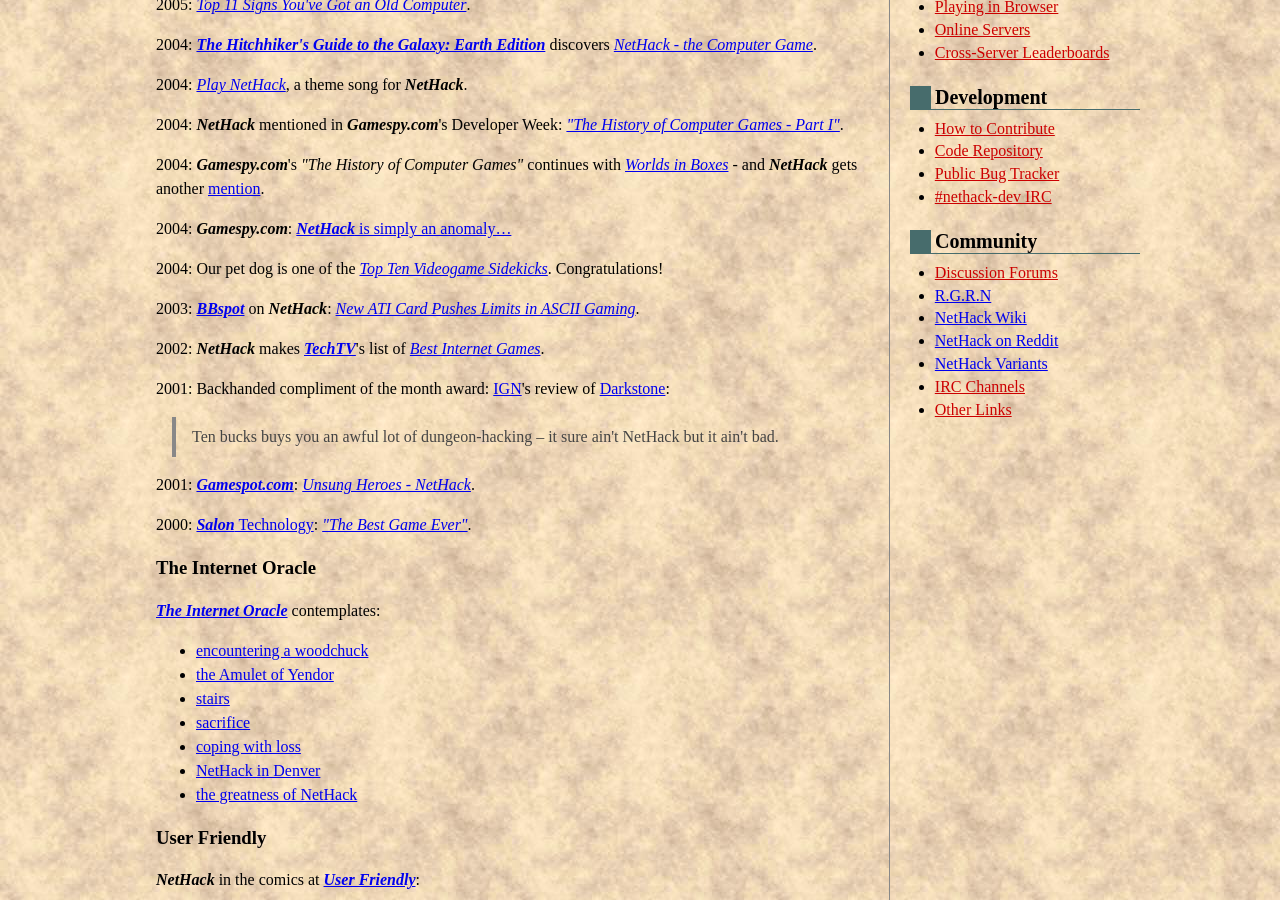
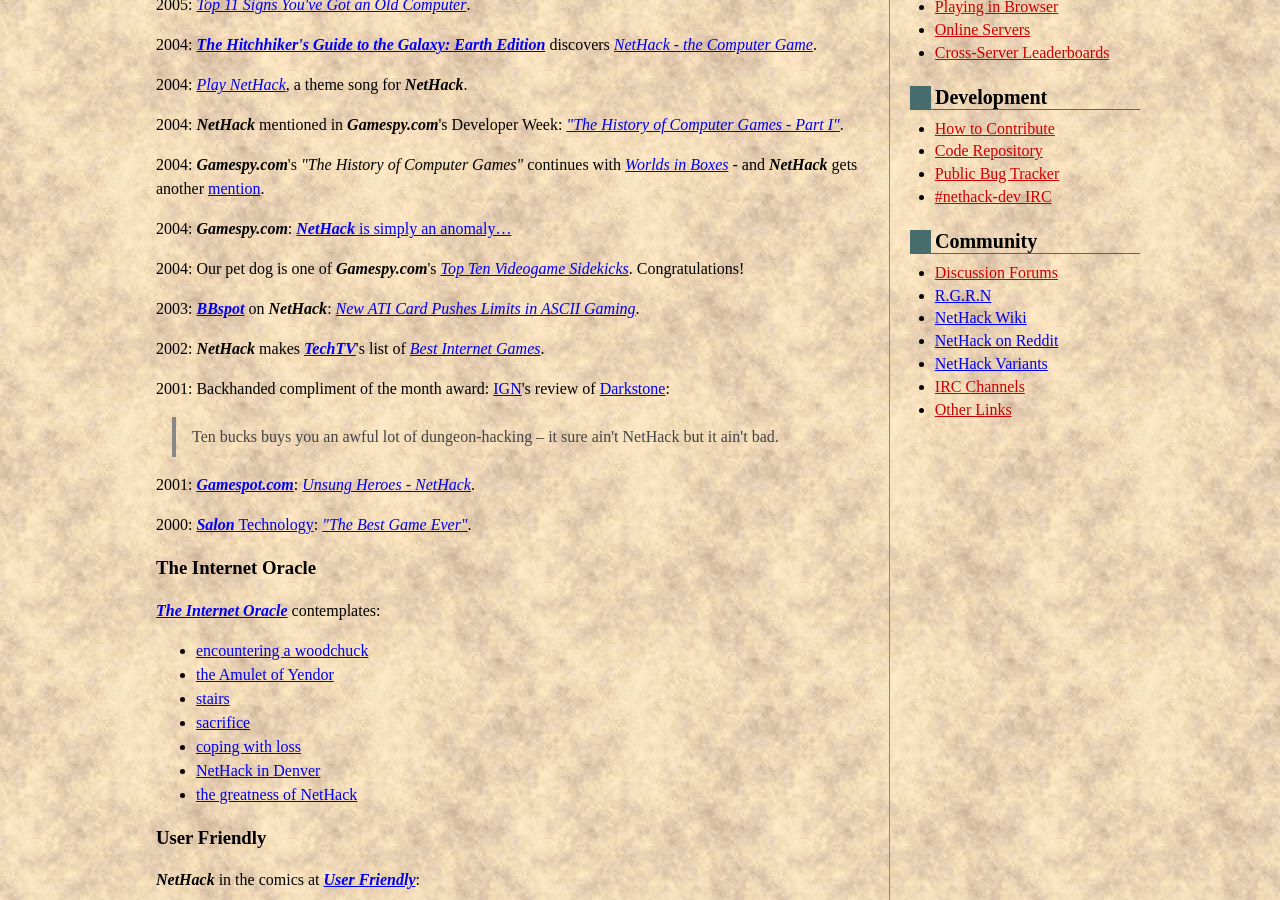
Before and after one commit to tung/nethack-www, a Jekyll site: the page built from references.md, in a window 1280 px wide and 900 px high, scrolled down 1092 px. Built offline with Jekyll 4.4.1, drawn with Linux system fonts in a browser that asks for light colours.

Commit message:
Note that Top Ten Videogame Sidekicks is Gamespy in References

```diff
--- a/references.md
+++ b/references.md
@@ -47,7 +47,7 @@
 
 2004: ***Gamespy.com***: [***NetHack*** is simply an anomaly...](https://web.archive.org/web/20040701101647/http://archive.gamespy.com/legacy/halloffame/nethack_a.shtm)
 
-2004: Our pet dog is one of the [*Top Ten Videogame Sidekicks*](https://web.archive.org/web/20040616111033/http://www.gamespy.com/articles/489/489774p5.html).  Congratulations!
+2004: Our pet dog is one of ***Gamespy.com***'s [*Top Ten Videogame Sidekicks*](https://web.archive.org/web/20040616111033/http://www.gamespy.com/articles/489/489774p5.html).  Congratulations!
 
 2003: [***BBspot***](http://www.bbspot.com/) on ***NetHack***: [*New ATI Card Pushes Limits in ASCII Gaming*](http://www.bbspot.com/News/2003/02/ati_ascii.html).
 
```
